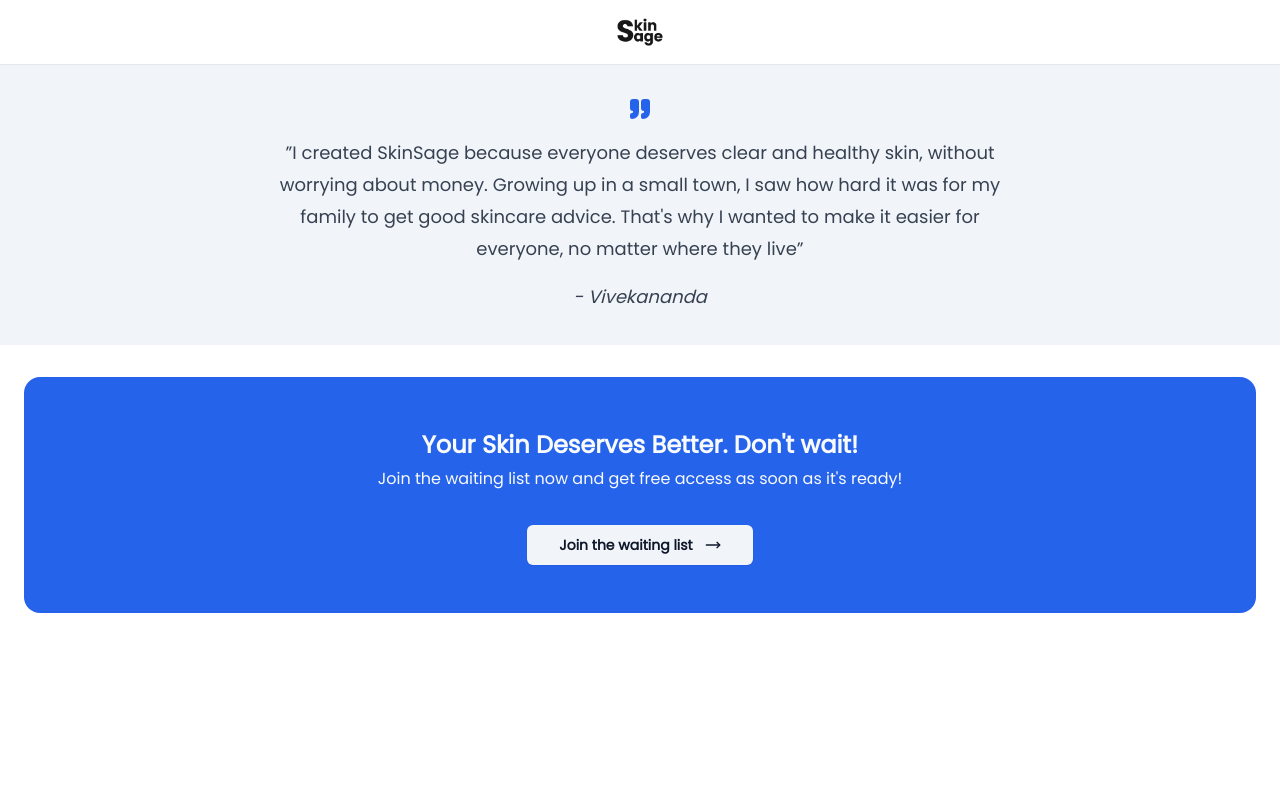
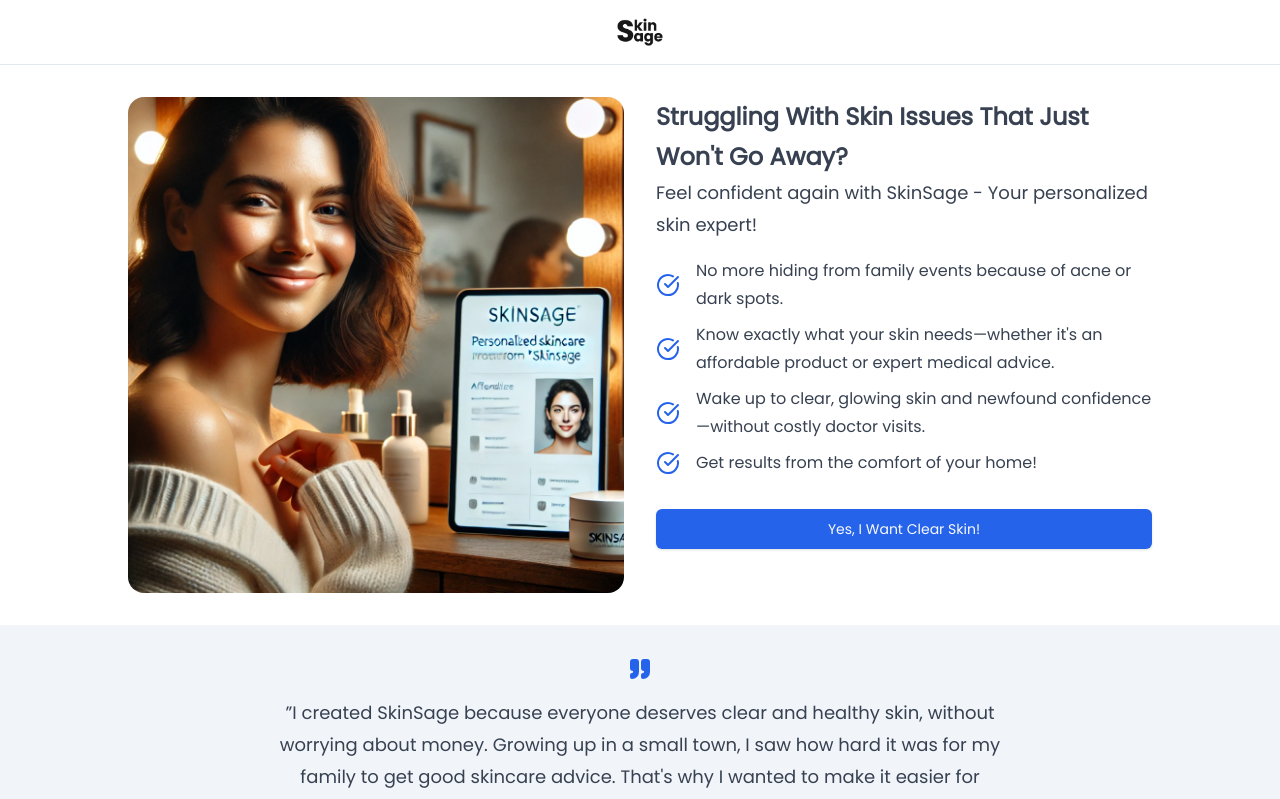
Before and after one commit to dimmasyusuf/skinsage, a Next.js app: page / in a window 1280 px wide. Shown: the top 799 px of the page. Built offline with nearby package versions, Linux system fonts and the light colour scheme.

Commit message:
style: create hero ui component

```diff
--- a/src/app/(main)/page.tsx
+++ b/src/app/(main)/page.tsx
@@ -1,8 +1,9 @@
-import {Blockquote, CTA} from '@/components/sections';
+import {Blockquote, CTA, Hero} from '@/components/sections';
 
 export default function Home() {
   return (
     <main className="flex min-h-dvh w-full flex-col">
+      <Hero />
       <Blockquote />
       <CTA />
     </main>
--- /dev/null
+++ b/src/components/sections/Hero.tsx
@@ -0,0 +1,62 @@
+import Image from 'next/image';
+import {Button} from '@/components/ui';
+import {CheckCircle} from 'lucide-react';
+
+export default function Hero() {
+  return (
+    <section className="px-4 py-8 md:px-6">
+      <div className="mx-auto grid max-w-screen-lg grid-cols-1 gap-8 md:grid-cols-2">
+        <Image
+          src="/images/hero.webp"
+          alt="hero"
+          width={1024}
+          height={1024}
+          className="w- rounded-2xl"
+        />
+
+        <div className="flex w-full flex-col">
+          <div className="flex flex-col">
+            <h1 className="prose prose-xl md:prose-2xl font-bold">
+              Struggling With Skin Issues That Just Won&apos;t Go Away?
+            </h1>
+            <p className="prose prose-base md:prose-lg font-medium">
+              Feel confident again with SkinSage - Your personalized skin expert!
+            </p>
+          </div>
+
+          <div className="mt-4 flex flex-col gap-2">
+            <div className="flex items-center gap-4">
+              <CheckCircle size="24" className="text-primary shrink-0 grow-0" />
+              <p className="prose prose-sm md:prose-base">
+                No more hiding from family events because of acne or dark spots.
+              </p>
+            </div>
+            <div className="flex items-center gap-4">
+              <CheckCircle size="24" className="text-primary shrink-0 grow-0" />
+              <p className="prose prose-sm md:prose-base">
+                Know exactly what your skin needs—whether it&apos;s an affordable product or expert
+                medical advice.
+              </p>
+            </div>
+            <div className="flex items-center gap-4">
+              <CheckCircle size="24" className="text-primary shrink-0 grow-0" />
+              <p className="prose prose-sm md:prose-base">
+                Wake up to clear, glowing skin and newfound confidence—without costly doctor visits.
+              </p>
+            </div>
+            <div className="flex items-center gap-4">
+              <CheckCircle size="24" className="text-primary shrink-0 grow-0" />
+              <p className="prose prose-sm md:prose-base">
+                Get results from the comfort of your home!
+              </p>
+            </div>
+          </div>
+
+          <Button size="lg" className="mt-8 w-full md:w-auto">
+            Yes, I Want Clear Skin!
+          </Button>
+        </div>
+      </div>
+    </section>
+  );
+}
--- a/src/components/sections/index.ts
+++ b/src/components/sections/index.ts
@@ -1,2 +1,3 @@
+export {default as Hero} from './Hero';
 export {default as Blockquote} from './Blockquote';
 export {default as CTA} from './CTA';
```
Also changed, not shown: public/images/hero.webp (added).
